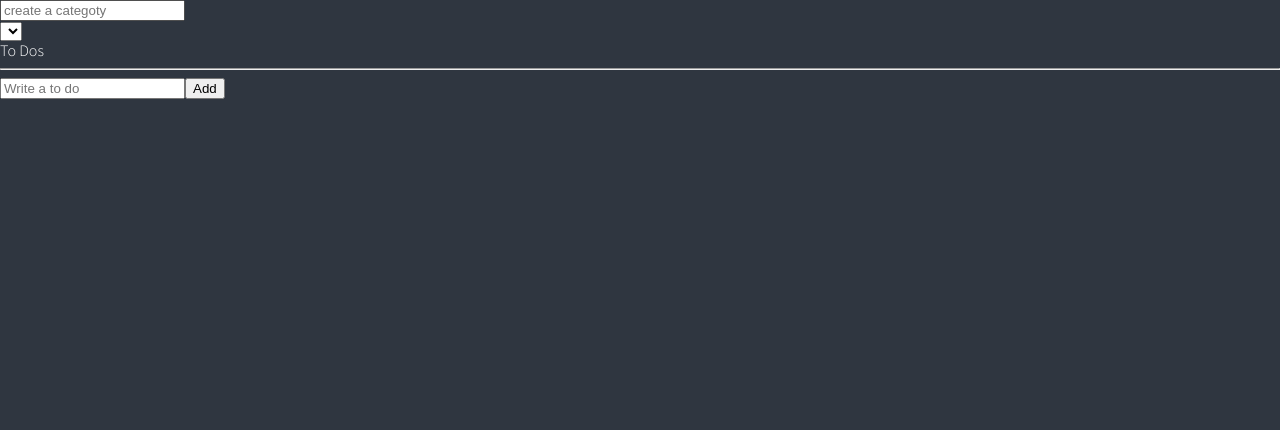
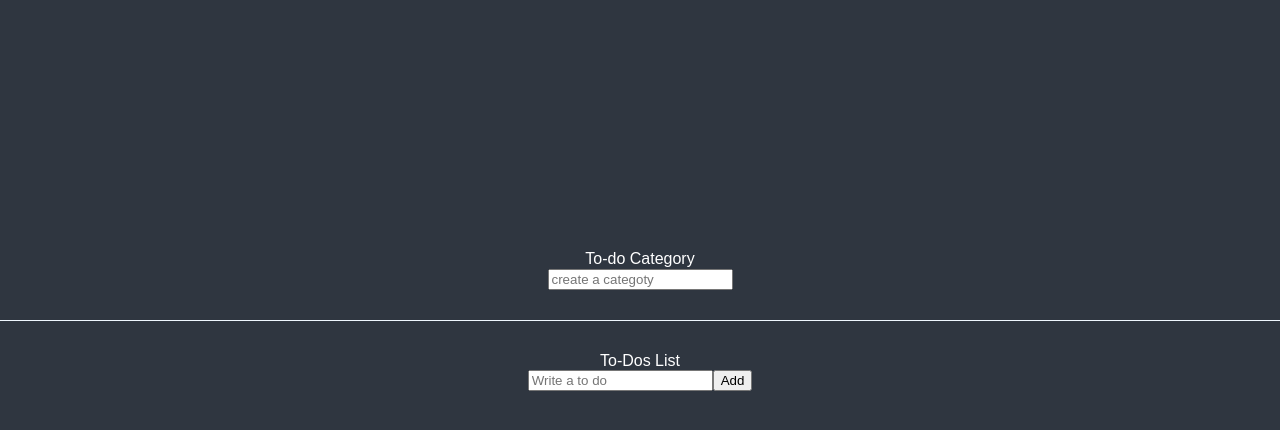
Before and after one commit to soojene/todo-form, a React (Create React App) app: page / in a window 1280 px wide. Shown: the top 430 px of the page. Built offline with nearby package versions, Linux system fonts and the light colour scheme.

Commit message:
form/localstorage

```diff
--- a/src/App.tsx
+++ b/src/App.tsx
@@ -1,4 +1,7 @@
+import { useEffect } from 'react';
+import { useRecoilState, useSetRecoilState} from 'recoil';
 import { createGlobalStyle } from "styled-components";
+import { cateTest, selectOption, toDoState } from './atoms';
 import ToDoList from "./components/ToDoList";
 
 const GlobalStyle = createGlobalStyle`
@@ -68,6 +71,33 @@ a {
 
 
 function App() {
+  const [cate, setCate] = useRecoilState(cateTest);
+  const [todo, setTodo] = useRecoilState(toDoState);
+  const setSeletBtn = useSetRecoilState(selectOption);
+  useEffect(()=>{
+    const cateList = localStorage.getItem("category");
+    const todoList = localStorage.getItem("todoList");
+    if(cateList === null){
+        return;
+    }else{
+      setCate(JSON.parse(cateList));
+      setSeletBtn(JSON.parse(cateList)[0]?.label);
+    }
+
+    if(todoList === null){
+      return;
+    }else{
+      setTodo(JSON.parse(todoList));
+    }
+
+    }, []);
+
+  useEffect(()=>{
+    localStorage.setItem("category", JSON.stringify(cate));
+    localStorage.setItem("todoList", JSON.stringify(todo));
+    setSeletBtn(cate[0]?.label);
+  });
+
   return (
     <>
       <GlobalStyle />
--- /dev/null
+++ b/src/components/CreateCate.tsx
@@ -0,0 +1,62 @@
+import { useForm } from 'react-hook-form';
+import { useRecoilState, useSetRecoilState } from 'recoil';
+import { cateTest, selectOption } from '../atoms';
+
+interface ICateForm {
+    cateInput: string;
+}
+
+function MakeCategories (){
+    const setCategory = useSetRecoilState(selectOption);
+    const [cate, setCate] = useRecoilState(cateTest);
+    const {register, handleSubmit, setValue} = useForm<ICateForm>();
+    // const onInput = (event: React.FormEvent<HTMLSelectElement>) => { setCategory(event.currentTarget.value as any);
+    // // console.log(category);
+    // };
+    const onInput = (event:any) => {
+        setCategory(event.target.value);
+        };
+    const handleForm = ({cateInput}: ICateForm) =>{
+        setCate((oldValue) =>[
+            { label:cateInput, id: Date.now() }, ...oldValue,]);
+            setCategory(cateInput);
+            setValue("cateInput", "");
+            // console.log(cate);
+        }
+
+    const deleteCategory =(event :any)=>{
+        if(window.confirm(`are you sure you want to delete "${event.target.id}"?`)){
+            setCate((old)=> {
+                const deletOne = old.findIndex((one)=>one.label === event.target.id);
+                return [
+                    ...old.slice(0, deletOne),
+                    ...old.slice(deletOne+1)
+                ];
+            })
+        }else{
+            return;
+        }
+    }
+    return (
+        <div>
+            <form onSubmit={handleSubmit(handleForm)}>
+                <input {...register("cateInput", {required:"create a category"})} placeholder='create a categoty' />
+            </form>
+            {/* <Selection value={category} onInput={onInput}>
+                {cate?.map((cates) => (
+                <option key={cates.id} value={cates.label}>{cates.label}</option>
+                ))}
+            </Selection> */}
+            <ul>
+                {cate?.map((cates) => (
+                <button key={cates.id} value={cates.label} onClick={onInput }>
+                    {cates.label}
+                    <div key={cates.id + `delete`} id={cates.label} onClick={deleteCategory}>❌</div>
+                </button>
+                ))}
+            </ul>
+        </div>
+    )
+}
+
+export default MakeCategories;
--- a/src/components/ToDoList.tsx
+++ b/src/components/ToDoList.tsx
@@ -1,49 +1,39 @@
 import React from "react";
-import { useForm } from 'react-hook-form';
-import { useRecoilState, useRecoilValue } from "recoil";
-import { cateTest, selectOption, toDoSelector } from "../atoms";
+import { useRecoilValue } from "recoil";
+import styled from 'styled-components';
+import { toDoSelector } from "../atoms";
+import MakeCategories from './CreateCate';
 import CreateToDo from "./CreateToDo";
 import ToDo from "./Todo";
-interface ICateForm {
-  cateInput: string;
-}
+
+const Container = styled.div`
+  display: flex;
+  flex-direction: column;
+  align-items: center;
+  justify-content: center;
+  height: 80vh;
+`;
+
+const Separateline = styled.div`
+  width: 100%;
+  height: 1px;
+  margin: 30px auto;
+  background-color: aliceblue;
+`;
+
 function ToDoList() {
   const toDos = useRecoilValue(toDoSelector);
-  const [category, setCategory] = useRecoilState(selectOption);
-  const onInput = (event: React.FormEvent<HTMLSelectElement>) => {
-    setCategory(event.currentTarget.value as any);
-    // console.log(category);
-  };
-  //creating-category
-  const [cate, setCate] = useRecoilState(cateTest);
-  const {register, handleSubmit, setValue} = useForm<ICateForm>();
-  const handleForm = ({cateInput}: ICateForm) =>{
-    setCate((oldValue) =>[
-      { label:cateInput, id: Date.now() }, ...oldValue,
-    ]);
-    setCategory(cateInput);
-    setValue("cateInput", "");
-    // console.log(cate);
-  }
   return (
-    <div>
-      <form onSubmit={handleSubmit(handleForm)}>
-        <input {...register("cateInput", {required:"create a category"})} placeholder='create a categoty' />
-      </form>
-      <select value={category} onInput={onInput}>
-        {cate?.map((cates) => (
-        <option key={cates.id} value={cates.label}>{cates.label}</option>
-        ))}
-      </select>
-{/* creating-category */}
-
-      <h1>To Dos</h1>
-      <hr />
+    <Container>
+      <h1>To-do Category</h1>
+      <MakeCategories/>
+      <Separateline></Separateline>
+      <h1>To-Dos List</h1>
       <CreateToDo />
       {toDos?.map((toDo) => (
         <ToDo key={toDo.id} {...toDo} />
       ))}
-    </div>
+    </Container>
   );
 
 }
```
